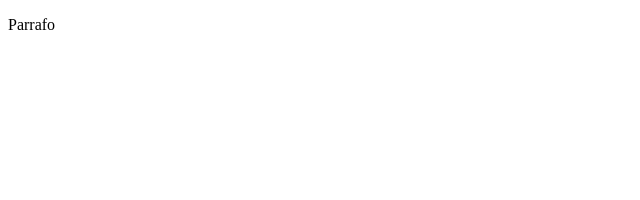
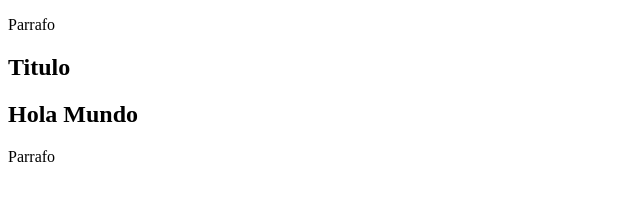
Before and after one commit to JuCruz11/inicio-git, a plain HTML site: page index.html in a window 1280 px wide. Shown: the whole page, without its empty margins (0-640 px from the left). Drawn offline with Linux system fonts and the light colour scheme.

Commit message:
Estructura Basica Index

```diff
--- a/index.html
+++ b/index.html
@@ -1,11 +1,20 @@
 <!DOCTYPE html>
 <html lang="es">
-<head>
-    <meta charset="UTF-8">
-    <meta name="viewport" content="width=device-width, initial-scale=1.0">
+  <head>
+    <meta charset="UTF-8" />
+    <meta name="viewport" content="width=device-width, initial-scale=1.0" />
     <title>Git</title>
-</head>
-<body>
+  </head>
+  <body>
     <p>Parrafo</p>
-</body>
+    <nav>
+      <h1>Titulo</h1>
+    </nav>
+    <main>
+      <section>
+        <h1>Hola Mundo</h1>
+        <p>Parrafo</p>
+      </section>
+    </main>
+  </body>
 </html>
```
